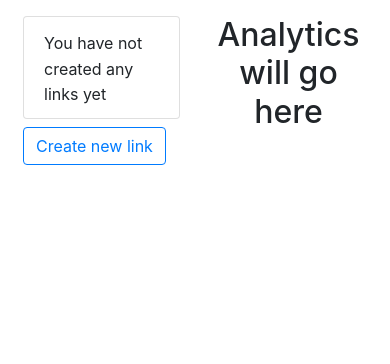
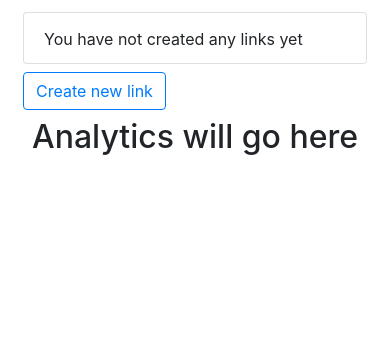
Before and after one commit to ohowe1/UrlShortener, a Django app: page /dashboard/ in a window 390 px wide. Shown: the part 56-420 px from the top of the page. Run offline with Django 3.2, Linux system fonts and the light colour scheme; the visitor is signed in with stand-in values (Sample User, id 1); data that the repository does not hold is empty; some libraries are stand-ins or nearby versions.

Commit message:
Made homepage more responsive

```diff
--- a/src/dashboard/templates/dashindex.html
+++ b/src/dashboard/templates/dashindex.html
@@ -4,9 +4,9 @@
     Dashboard
 {% endblock title %}
 {% block content %}
-<div class="text-center container-fluid mx-0 mt-3">
+<div class="text-center container-fluid mx-0 pt-1">
     <div class="row">
-        <div class="col-6">
+        <div class="col-md mt-2">
             <ul class="list-group">
                 {% for link in links %}
                 <li class="list-group-item text-left">
@@ -29,7 +29,7 @@
             </ul>
             <a href="{% url 'dashboard:createurl' %}" class="btn btn-outline-primary mt-2 float-left">Create new link</a>
         </div>
-        <div class="col-6">
+        <div class="col-md mt-2">
             <!-- TODO Make use analytics -->
             <h2>Analytics will go here</h2>
         </div>
```
